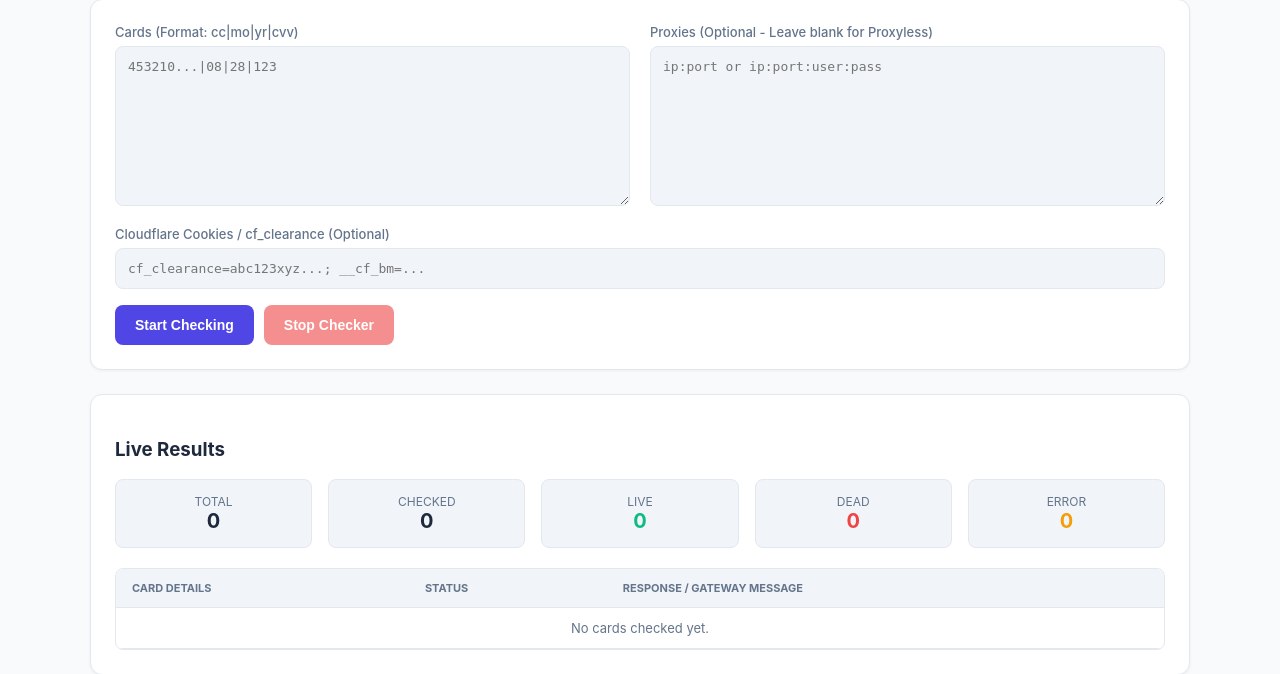
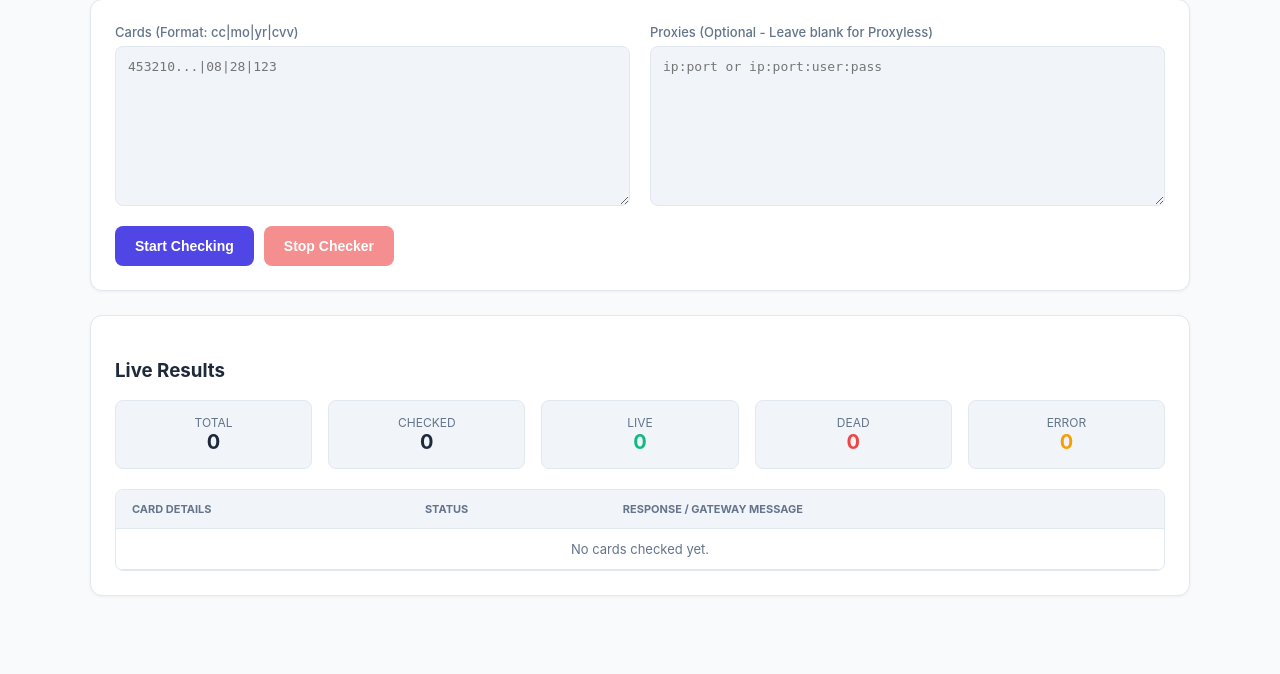
Before and after one commit to piemai/kyu-auth-api, a Flask app: page /checker in a window 1280 px wide. Shown: the part 107-781 px from the top of the page. After the commit the page ends 703 px from the top, so only its background shows below. Run offline with Flask 3, Linux system fonts and the light colour scheme.

Commit message:
Update checker.html

```diff
--- a/templates/checker.html
+++ b/templates/checker.html
@@ -94,8 +94,9 @@
             color: var(--text-muted);
         }
 
-        textarea, input[type="text"] {
+        textarea {
             width: 100%;
+            height: 160px;
             padding: 12px;
             border: 1px solid var(--border-color);
             border-radius: 8px;
@@ -104,10 +105,10 @@
             font-family: monospace;
             font-size: 13px;
             box-sizing: border-box;
+            resize: vertical;
         }
 
-        textarea { height: 160px; resize: vertical; }
-        textarea:focus, input[type="text"]:focus { outline: none; border-color: var(--primary-color); }
+        textarea:focus { outline: none; border-color: var(--primary-color); }
 
         .stats-bar {
             display: flex;
@@ -211,11 +212,6 @@
                 </div>
             </div>
 
-            <div class="form-group" style="margin-top: 16px;">
-                <label for="cookiesInput">Cloudflare Cookies / cf_clearance (Optional)</label>
-                <input type="text" id="cookiesInput" placeholder="cf_clearance=abc123xyz...; __cf_bm=...">
-            </div>
-
             <div style="margin-top: 16px; display: flex; gap: 10px;">
                 <button id="startBtn" onclick="startChecking()">Start Checking</button>
                 <button id="stopBtn" class="btn-danger" onclick="stopChecking()" disabled>Stop Checker</button>
@@ -257,7 +253,6 @@
         function startChecking() {
             const cards = document.getElementById('cardsInput').value.trim();
             const proxies = document.getElementById('proxiesInput').value.trim();
-            const cookies = document.getElementById('cookiesInput').value.trim();
 
             if (!cards) {
                 alert('Maglagay muna kahit isang card!');
@@ -278,7 +273,7 @@
             fetch('/api/checker/start', {
                 method: 'POST',
                 headers: { 'Content-Type': 'application/json' },
-                body: JSON.stringify({ cards, proxies, cookies })
+                body: JSON.stringify({ cards, proxies })
             }).then(res => {
                 if (res.ok) {
                     eventSource = new EventSource('/api/checker/stream');
```
